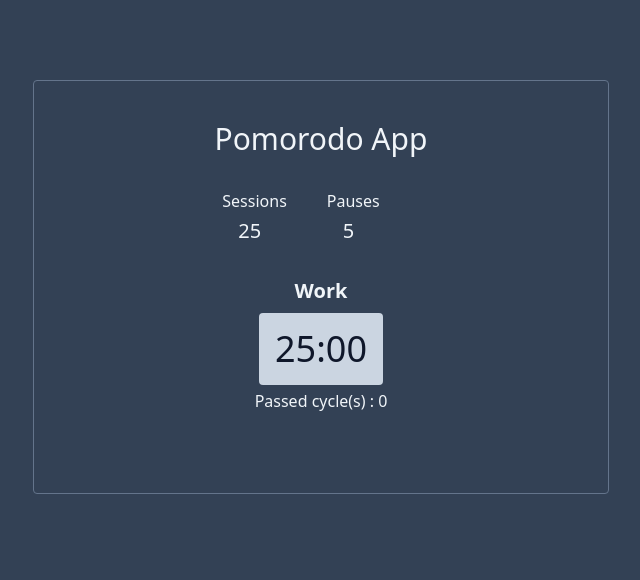
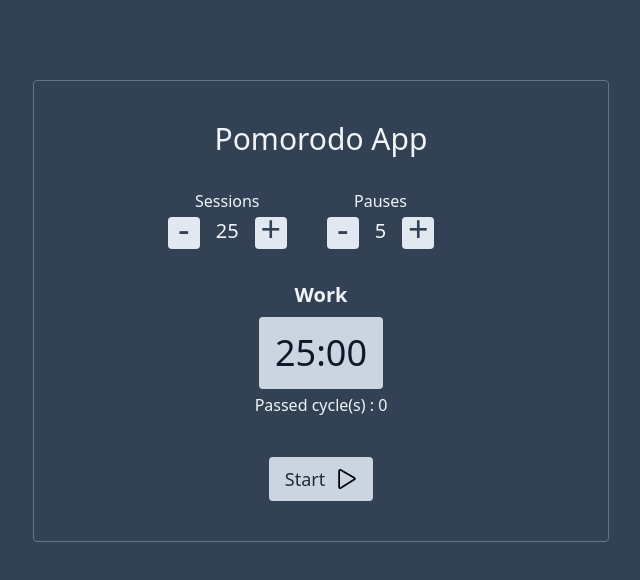
Before and after one commit to bricard-dev/vite-pomodoro-test, a React (Vite) app: page / in a window 1280 px wide. Shown: the top 580 px of the page, without its empty margins (319-959 px from the left). Built offline with nearby package versions, Linux system fonts and the light colour scheme.

Commit message:
Add buttons components

```diff
--- a/src/App.jsx
+++ b/src/App.jsx
@@ -1,3 +1,6 @@
+import ToggleButton from './components/ToggleButton';
+import UpdateTimeButton from './components/UpdateTimeButton';
+
 function App() {
   return (
     <div className="bg-slate-700 text-slate-100 pt-20 min-h-screen">
@@ -8,14 +11,18 @@
           <div className="mr-10">
             <p className="text-center mb-1">Sessions</p>
             <div className="flex">
+              <UpdateTimeButton sign={'-'} type={'session'} />
               <p className="mx-4 text-xl">25</p>
+              <UpdateTimeButton sign={'+'} type={'session'} />
             </div>
           </div>
           {/* Pause block */}
           <div className="mr-10">
             <p className="text-center mb-1">Pauses</p>
             <div className="flex">
+              <UpdateTimeButton sign={'-'} type={'pause'} />
               <p className="mx-4 text-xl">5</p>
+              <UpdateTimeButton sign={'+'} type={'pause'} />
             </div>
           </div>
         </div>
@@ -26,6 +33,7 @@
           </span>
         </p>
         <p className="mb-10 text-center">Passed cycle(s) : 0</p>
+        <ToggleButton />
       </div>
     </div>
   );
--- /dev/null
+++ b/src/components/ToggleButton.jsx
@@ -0,0 +1,10 @@
+import play from '../assets/play-button.svg';
+
+export default function ToggleButton() {
+  return (
+    <button className="px-4 py-2 text-slate-800 flex justify-center items-center mx-auto bg-slate-300 rounded hover:bg-slate-200">
+      <span className="mr-3 text-lg">Start</span>
+      <img className="w-5" src={play} alt="" />
+    </button>
+  );
+}
--- /dev/null
+++ b/src/components/UpdateTimeButton.jsx
@@ -0,0 +1,7 @@
+export default function UpdateTimeButton({ sign, type }) {
+  return (
+    <button className="w-8 h-8 text-4xl text-slate-700 bg-slate-200 rounded flex justify-center items-center">
+      <span className="relative bottom-1 pointer-events-none">{sign}</span>
+    </button>
+  );
+}
```
